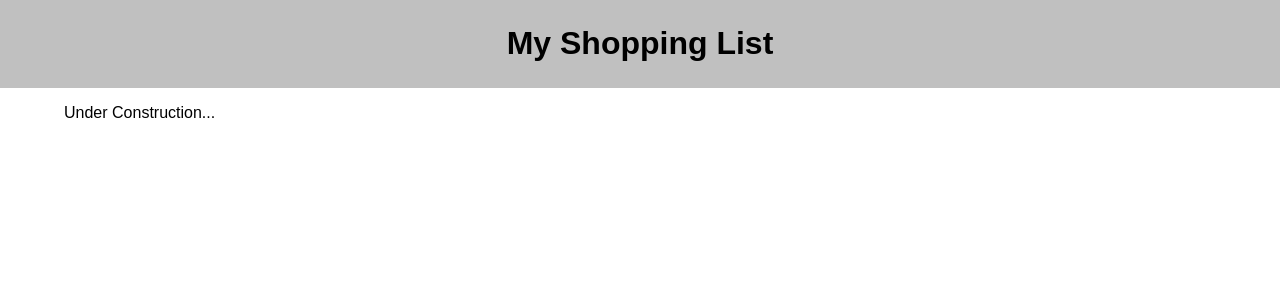
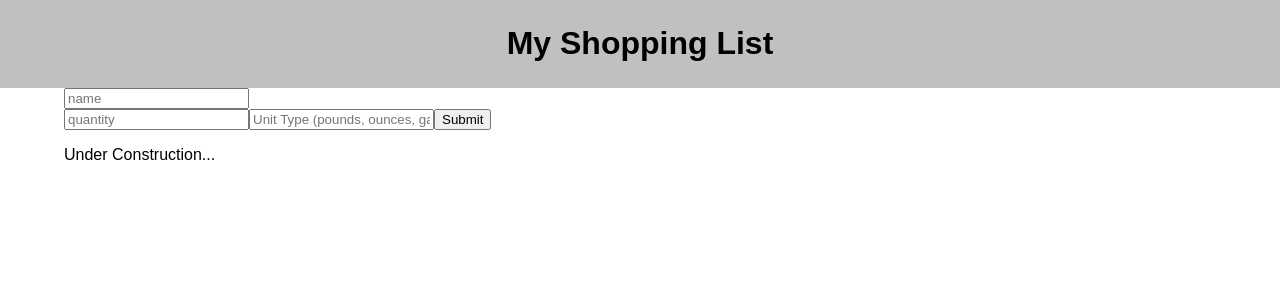
Before and after one commit to Noobunaga/group_fs_react_shopping_list, a React (Create React App) app: page / in a window 1280 px wide. Shown: the top 300 px of the page. Built offline with nearby package versions, Linux system fonts and the light colour scheme.

Commit message:
Created basic InputForm component. Form captures inputs and created an new item object

```diff
--- a/src/components/App/App.jsx
+++ b/src/components/App/App.jsx
@@ -2,6 +2,8 @@ import React from 'react';
 
 import Header from '../Header/Header.jsx'
 import './App.css';
+// Components go here
+import InputForm from '../InputForm/InputForm.jsx'
 
 
 function App() {
@@ -9,6 +11,7 @@ function App() {
         <div className="App">
             <Header />
             <main>
+                <InputForm />
                 <p>Under Construction...</p>
             </main>
         </div>
--- /dev/null
+++ b/src/components/InputForm/InputForm.jsx
@@ -0,0 +1,72 @@
+import { useState } from 'react';
+
+function InputForm() {
+
+    const [ itemName, setItemName ] = useState('');
+    const [ itemQuantity, setItemQuantity] = useState('');
+    const [ itemUnit, setItemUnit ] = useState('');
+
+    const handleSubmit = (event) => {
+        // prevent submit from reloading the page
+        event.preventDefault();
+
+        // tests
+        console.log('Item name:', itemName);
+        console.log('Quantity name:', itemQuantity);
+        console.log('Unit type', itemUnit);
+
+        // create new item object based on input fields
+        const newItem = {
+            name: itemName,
+            quantity: itemQuantity,
+            unit: itemUnit
+        }
+
+        // test
+        console.log(newItem);
+
+        // pass object into function to POST item to database
+            // TODO:
+
+        // Clear form inputs
+        setItemName('');
+        setItemQuantity('');
+        setItemUnit('');
+
+    }
+
+    return (
+        <>
+            <form onSubmit={handleSubmit}>
+                <input
+                onChange={(event) => setItemName(event.target.value)}
+                value={itemName}
+                id="nameIn"
+                type="text"
+                name="name"
+                placeholder="name"
+                />
+                <br />
+                <input
+                onChange={(event) => setItemQuantity(event.target.value)}
+                value={itemQuantity}
+                id="quantityIn"
+                type="number"
+                name="quantity"
+                placeholder="quantity"
+                />
+                <input
+                onChange={(event) => setItemUnit(event.target.value)}
+                value={itemUnit}
+                id="unitIn"
+                type="text"
+                name="unit"
+                placeholder="Unit Type (pounds, ounces, gallons)"
+                />
+                <button id="submitButton">Submit</button>
+            </form>
+        </>
+    );
+}
+
+export default InputForm;
```
Also changed, not shown: src/components/InputForm/InputForm.css (added), 1 other file (tests, documents, lock files or other folders).
